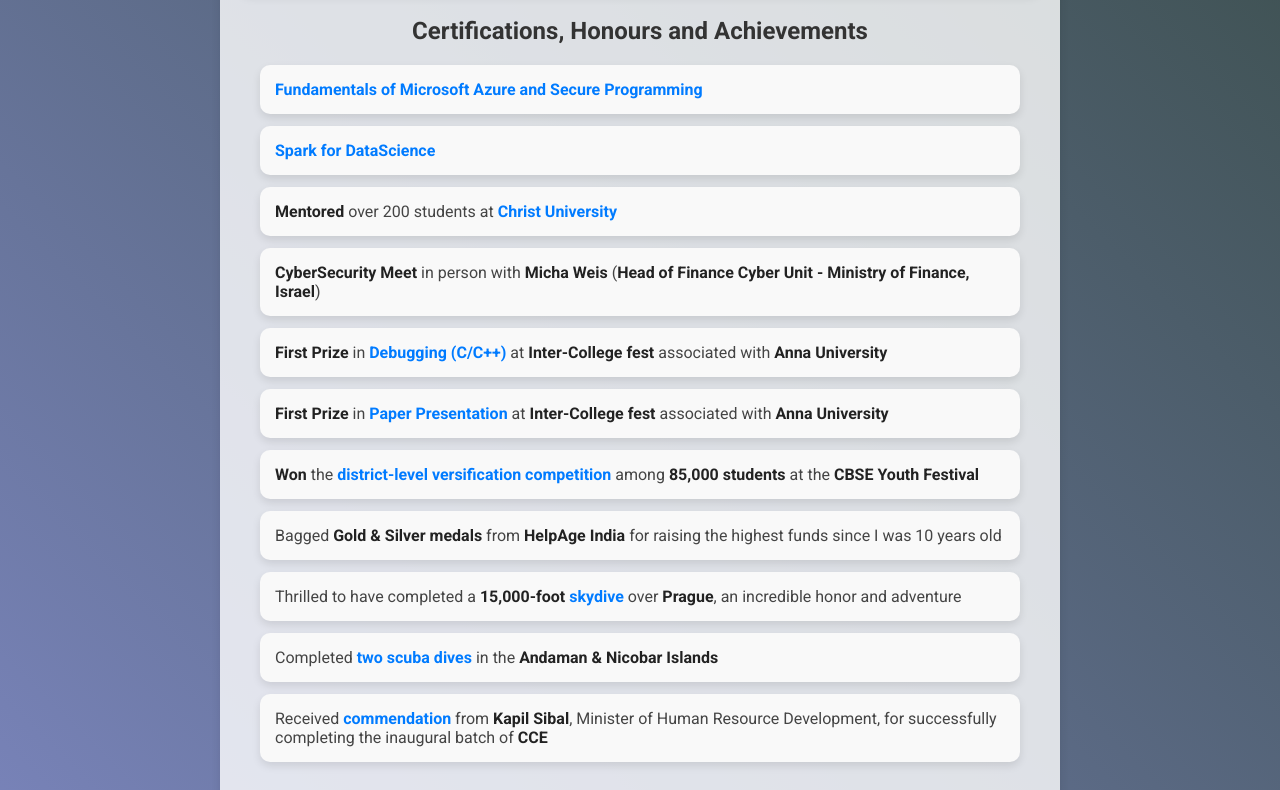
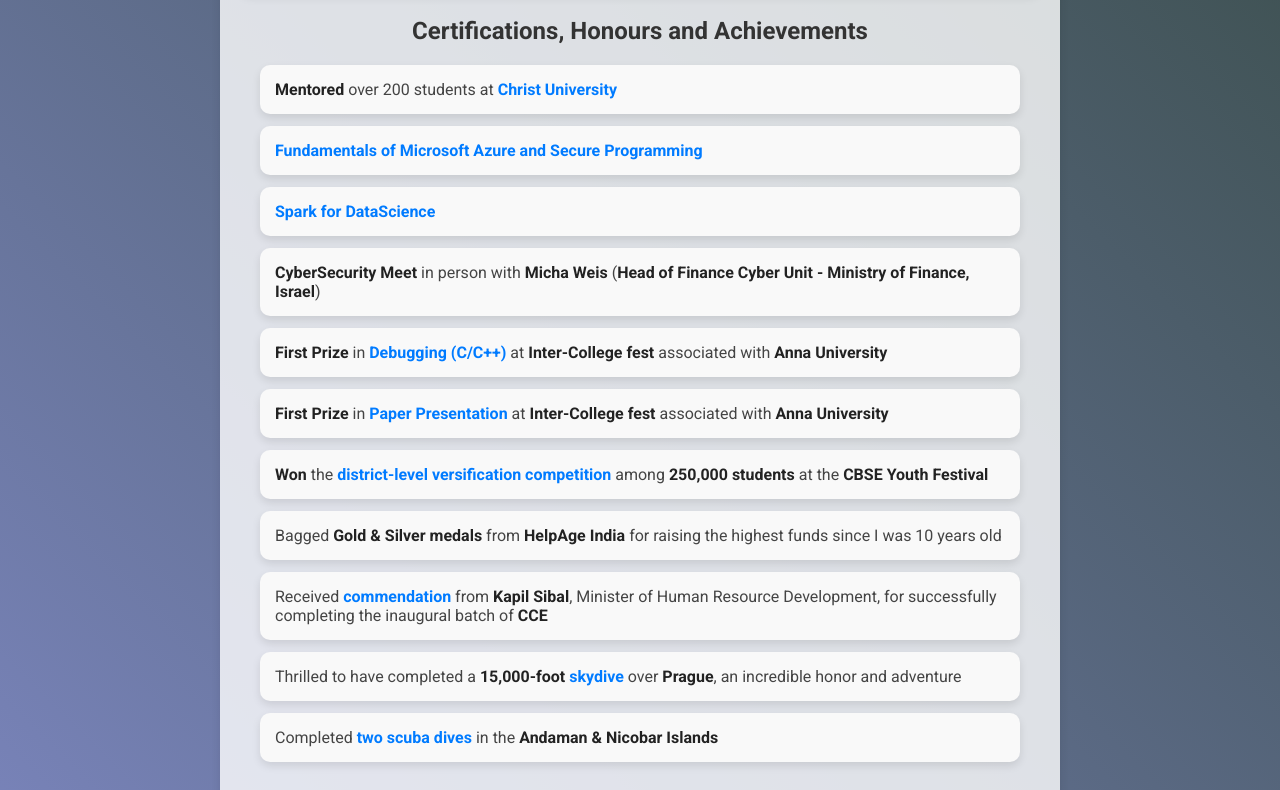
Before and after one commit to arvindeybram/arvindeybram.github.io, a plain HTML site: page index.html in a window 1280 px wide. Shown: the part 810-1600 px from the top of the page. Drawn offline with Linux system fonts and the light colour scheme.

Commit message:
Update index.html

```diff
--- a/index.html
+++ b/index.html
@@ -398,13 +398,13 @@
         <div class="awards-container">
             <h2>Certifications, Honours and Achievements</h2>
             <div class="award">
+                <li><b>Mentored</b> over 200 students at <a href="https://drive.google.com/file/d/1Q4HLWQ6-4wKgeo50DkHYyrSDUuJZhtA8/view?usp=sharing">Christ University</a></li>
+            </div>
+            <div class="award">
                 <li><b><a href="https://skillsoft.digitalbadges.skillsoft.com/947c6b4e-517f-4468-9786-655a516fe0a6">Fundamentals of Microsoft Azure and Secure Programming</b></a></li>
             </div>
             <div class="award">
                 <li><b><a href="https://moonshot.scaler.com/s/sl/HW9OhBTWht">Spark for DataScience</b></a></li>
-            </div>
-            <div class="award">
-                <li><b>Mentored</b> over 200 students at<a href="https://drive.google.com/file/d/1Q4HLWQ6-4wKgeo50DkHYyrSDUuJZhtA8/view?usp=sharing"> Christ University</a></li>
             </div>
             <div class="award">
                 <li><b>CyberSecurity Meet</b> in person with <a href="https://www.linkedin.com/in/micha2019/"><b>Micha Weis</b></a> (<b>Head of Finance Cyber Unit - Ministry of Finance, Israel</b>)</li>
@@ -416,19 +416,19 @@
                 <li><b>First Prize</b> in <b><a href="https://drive.google.com/file/d/1GTuAWy2Pmvht4fQeqz1zbAHjoH4cVwWX/view?usp=sharing">Paper Presentation</a></b> at <b>Inter-College fest</b> associated with <b>Anna University</b></li>
             </div>
             <div class="award">
-                <li><b>Won</b> the <b><a href="https://drive.google.com/file/d/1Ii7I_YiySE7BbCdejzoPKjNbEOwI5b3U/view?usp=sharing">district-level versification competition</a></b> among <b>85,000 students</b> at the <b>CBSE Youth Festival</b></li>
+                <li><b>Won</b> the <b><a href="https://drive.google.com/file/d/1Ii7I_YiySE7BbCdejzoPKjNbEOwI5b3U/view?usp=sharing">district-level versification competition</a></b> among <b>250,000 students</b> at the <b>CBSE Youth Festival</b></li>
             </div>
             <div class="award">
                 <li>Bagged <b>Gold & Silver medals</b> from <b>HelpAge India</b> for raising the highest funds since I was 10 years old</li>
+            </div>
+            <div class="award">
+                <li>Received <b><a href="https://drive.google.com/file/d/1foW9D_hG4Qu-rO3xgqqDJ1D4I44hbg6i/view?usp=sharing">commendation</a></b> from <b>Kapil Sibal</b>, Minister of Human Resource Development, for successfully completing the inaugural batch of <b>CCE</b></li>
             </div>
             <div class="award">
                 <li>Thrilled to have completed a <b>15,000-foot <a href="https://drive.google.com/file/d/12148MStJSO2cNJD0y85J8JQzp-bhSBB9/view?usp=sharing">skydive</a></b> over <b>Prague</b>, an incredible honor and adventure</li>
             </div>
             <div class="award">
                 <li>Completed <b><a href="https://www.linkedin.com/feed/update/urn:li:activity:7001602112946143232/">two scuba dives</a></b> in the <b>Andaman & Nicobar Islands</b></li>
-            </div>
-            <div class="award">
-                <li>Received <b><a href="https://drive.google.com/file/d/1foW9D_hG4Qu-rO3xgqqDJ1D4I44hbg6i/view?usp=sharing">commendation</a></b> from <b>Kapil Sibal</b>, Minister of Human Resource Development, for successfully completing the inaugural batch of <b>CCE</b></li>
             </div>
         </div>
 
```
